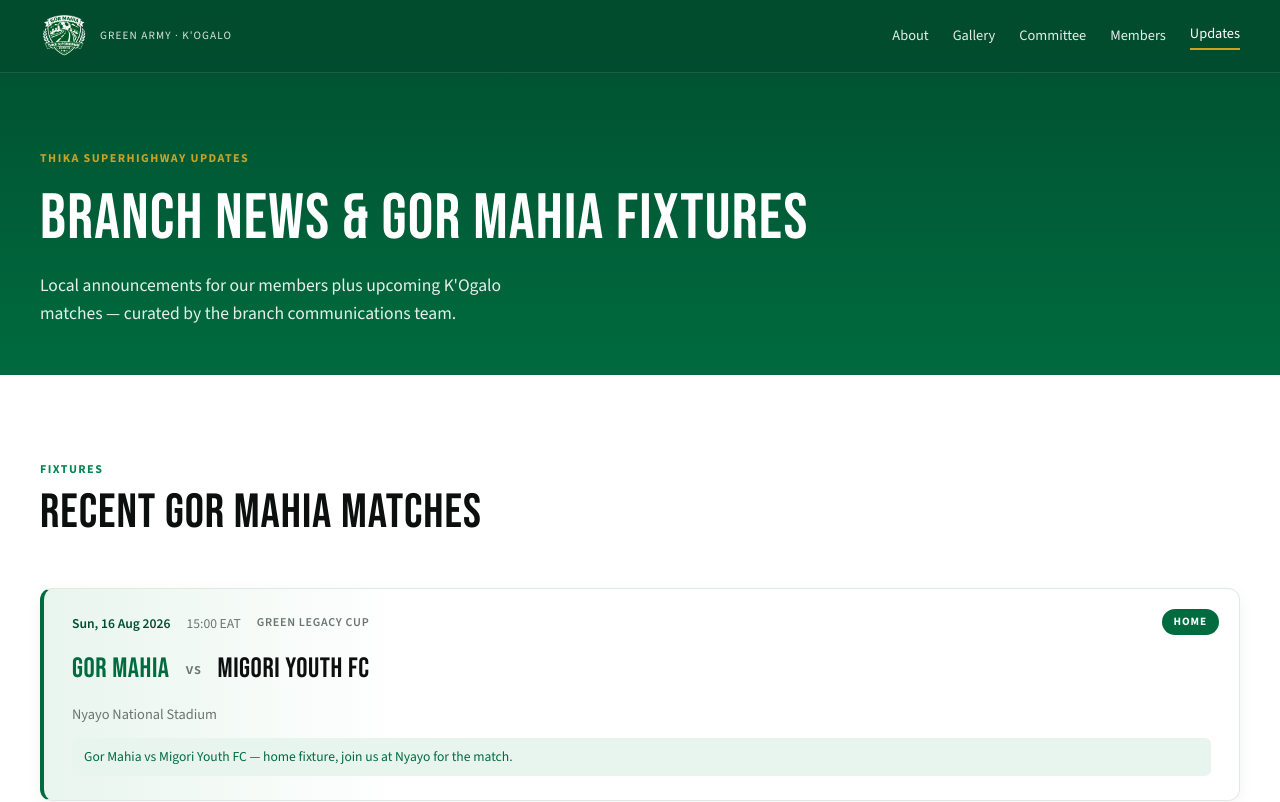
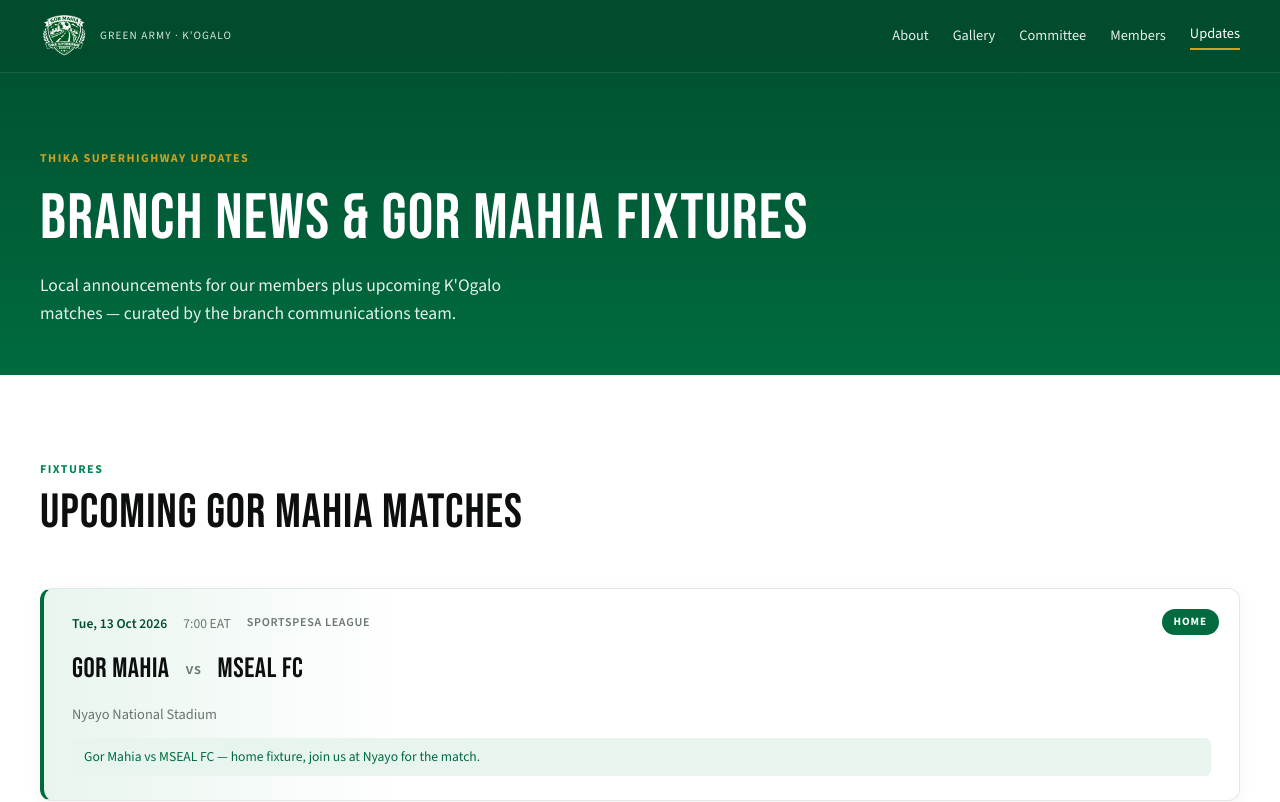
Before and after one commit to costamay/thika-superhighway-branch-website, a React (Vite) app: page /blog in a window 1280 px wide. Shown: the top 802 px of the page. Built offline with nearby package versions, Linux system fonts and the light colour scheme.

Commit message:
added upcoming matches

```diff
--- a/src/data/content.js
+++ b/src/data/content.js
@@ -73,35 +73,35 @@
     passportImage: tito,
   },
   {
-    id: 'TSG-006',
+    id: 'TSG-002',
     name: 'Millicent Awuor',
     role: 'Chairlady',
     committee: true,
     passportImage: millicent,
   },
   {
-    id: 'TSG-002',
+    id: 'TSG-003',
     name: 'Geofrey  Owano',
     role: 'Secretary',
     committee: true,
     passportImage: geofrey,
   },
   {
-    id: 'TSG-003',
+    id: 'TSG-004',
     name: 'Willish Owino',
     role: 'Treasurer',
     committee: true,
     passportImage: willish,
   },
   {
-    id: 'TSG-004',
+    id: 'TSG-005',
     name: 'Elly Onyango',
     role: 'Welfare Chairperson',
     committee: true,
     passportImage: elly2,
   },
   {
-    id: 'TSG-005',
+    id: 'TSG-006',
     name: 'Amos Opiyo',
     zone: 'Ruiru',
     role: 'Transport Coordinator',
@@ -109,42 +109,42 @@
     passportImage: amos,
   },
   {
-    id: 'TSG-006',
+    id: 'TSG-007',
     name: 'Kennedy Otieno',
     role: 'Head of Security',
     committee: true,
     passportImage: kennedy,
   },
   {
-    id: 'TSG-007',
+    id: 'TSG-008',
     name: 'Augustine Okwaro',
     role: 'Member',
     committee: false,
     passportImage: augustine,
   },
   {
-    id: 'TSG-008',
+    id: 'TSG-009',
     name: 'Beril Achieng',
     role: 'Member',
     committee: false,
     passportImage: beril,
   },
   {
-    id: 'TSG-009',
+    id: 'TSG-010',
     name: 'Byrone Omondi',
     role: 'Member',
     committee: false,
     passportImage: byrone,
   },
   {
-    id: 'TSG-010',
+    id: 'TSG-011',
     name: 'Caroline Atieno',
     role: 'Member',
     committee: false,
     passportImage: caroline,
   },
   {
-    id: 'TSG-011',
+    id: 'TSG-012',
     name: 'Jackline Akinyi',
     role: 'Member',
     committee: false,
@@ -152,7 +152,7 @@
       'https://images.unsplash.com/photo-1583863788434-e58a36330cf0?w=400&h=533&fit=crop',
   },
   {
-    id: 'TSG-012',
+    id: 'TSG-013',
     name: 'Charles Otieno',
     role: 'Member',
     committee: false,
@@ -160,21 +160,21 @@
       'https://images.unsplash.com/photo-1583863788434-e58a36330cf0?w=400&h=533&fit=crop',
   },
   {
-    id: 'TSG-013',
+    id: 'TSG-014',
     name: 'Claris Anyango',
     role: 'Member',
     committee: false,
     passportImage: claris,
   },
   {
-    id: 'TSG-014',
+    id: 'TSG-015',
     name: 'Dauglas Otieno',
     role: 'Member',
     committee: false,
     passportImage: dagy,
   },
   {
-    id: 'TSG-015',
+    id: 'TSG-016',
     name: 'Rose Atieno',
     role: 'Member',
     committee: false,
@@ -182,7 +182,7 @@
       'https://images.unsplash.com/photo-1583863788434-e58a36330cf0?w=400&h=533&fit=crop',
   },
   {
-    id: 'TSG-016',
+    id: 'TSG-017',
     name: 'Stephen Okoth',
     role: 'Member',
     committee: false,
@@ -190,21 +190,21 @@
       'https://images.unsplash.com/photo-1583863788434-e58a36330cf0?w=400&h=533&fit=crop',
   },
   {
-    id: 'TSG-017',
+    id: 'TSG-018',
     name: 'Isaya Omuneh',
     role: 'Member',
     committee: false,
     passportImage: omuneh,
   },
   {
-    id: 'TSG-018',
+    id: 'TSG-019',
     name: 'Jabes Ouma',
     role: 'Member',
     committee: false,
     passportImage: 'https://images.unsplash.com/photo-1583863788434-e58a36330cf0?w=400&h=533&fit=crop',
   },
   {
-    id: 'TSG-019',
+    id: 'TSG-020',
     name: 'James Nyawanda',
     role: 'Member',
     committee: false,
@@ -212,14 +212,14 @@
       'https://images.unsplash.com/photo-1583863788434-e58a36330cf0?w=400&h=533&fit=crop',
   },
   {
-    id: 'TSG-020',
+    id: 'TSG-021',
     name: 'Jared Ochieng',
     role: 'Member',
     committee: false,
     passportImage: 'https://images.unsplash.com/photo-1583863788434-e58a36330cf0?w=400&h=533&fit=crop',
   },
   {
-    id: 'TSG-021',
+    id: 'TSG-022',
     name: 'Faith Achieng',
     role: 'Member',
     committee: false,
@@ -227,7 +227,7 @@
       'https://images.unsplash.com/photo-1583863788434-e58a36330cf0?w=400&h=533&fit=crop',
   },
   {
-    id: 'TSG-022',
+    id: 'TSG-023',
     name: 'John Aketch',
     role: 'Member',
     committee: false,
@@ -250,7 +250,7 @@
   //     'https://images.unsplash.com/photo-1583863788434-e58a36330cf0?w=400&h=533&fit=crop',
   // },
   {
-    id: 'TSG-025',
+    id: 'TSG-024',
     name: 'Laventah Akoth',
     role: 'Member',
     committee: false,
@@ -258,7 +258,7 @@
       'https://images.unsplash.com/photo-1583863788434-e58a36330cf0?w=400&h=533&fit=crop',
   },
   {
-    id: 'TSG-026',
+    id: 'TSG-025',
     name: 'Lucas Omolo',
     role: 'Member',
     committee: false,
@@ -274,7 +274,7 @@
   //     'https://images.unsplash.com/photo-1583863788434-e58a36330cf0?w=400&h=533&fit=crop',
   // },
   {
-    id: 'TSG-028',
+    id: 'TSG-026',
     name: 'Moses Onyango',
     role: 'Member',
     committee: false,
@@ -289,36 +289,28 @@
   //     'https://images.unsplash.com/photo-1583863788434-e58a36330cf0?w=400&h=533&fit=crop',
   // },
   {
-    id: 'TSG-030',
+    id: 'TSG-027',
     name: 'Samson Ainda',
     role: 'Member',
     committee: false,
     passportImage: samson,
   },
-  // {
-  //   id: 'TSG-031',
-  //   name: 'Stephen Mengo',
-  //   role: 'Member',
-  //   committee: false,
-  //   passportImage:
-  //     'https://images.unsplash.com/photo-1583863788434-e58a36330cf0?w=400&h=533&fit=crop',
-  // },
   {
-    id: 'TSG-032',
+    id: 'TSG-028',
     name: 'Stephen Caliph',
     role: 'Member',
     committee: false,
     passportImage: caliph,
   },
   {
-    id: 'TSG-033',
+    id: 'TSG-029',
     name: 'Stephen Okaka',
     role: 'Member',
     committee: false,
     passportImage: ogwedhi,
   },
   {
-    id: 'TSG-034',
+    id: 'TSG-030',
     name: 'Wilson Nyawanda',
     role: 'Member',
     committee: false,
@@ -326,12 +318,20 @@
       'https://images.unsplash.com/photo-1583863788434-e58a36330cf0?w=400&h=533&fit=crop',
   },
   {
-    id: 'TSG-035',
+    id: 'TSG-031',
     name: 'Wycliffe Otieno',
     role: 'Member',
     committee: false,
     passportImage: jabondo,
   },
+  {
+    id: 'TSG-032',
+    name: 'Selline Achieng',
+    role: 'Member',
+    committee: false,
+    passportImage:
+       'https://images.unsplash.com/photo-1583863788434-e58a36330cf0?w=400&h=533&fit=crop',
+   }
 ]
 
 /** Committee subset shown on the landing page */
@@ -525,14 +525,14 @@
 export const upcomingMatches = [
   {
     id: 1,
-    date: '2026-08-16',
-    time: '15:00 EAT',
-    competition: 'Green Legacy Cup',
-    home: 'Gor Mahia',
-    away: 'Migori Youth FC',
+    date: '2026-10-13',
+    time: '7:00 EAT',
+    competition: 'SportsPesa League',
+    home: 'GOR MAHIA',
+    away: 'MSEAL FC',
     venue: 'Nyayo National Stadium',
     isHome: true,
-    branchNote: 'Gor Mahia vs Migori Youth FC — home fixture, join us at Nyayo for the match.',
+    branchNote: 'Gor Mahia vs MSEAL FC — home fixture, join us at Nyayo for the match.',
   }
   // {
   //   id: 2,
--- a/src/pages/BlogPage.jsx
+++ b/src/pages/BlogPage.jsx
@@ -29,7 +29,7 @@
         <div className="container">
           <header className="section-header">
             <span className="section-label">Fixtures</span>
-            <h2>Recent Gor Mahia matches</h2>
+            <h2>Upcoming Gor Mahia matches</h2>
             {/* <p>Branch travel and watch-party notes included where planned.</p> */}
           </header>
           <div className="fixtures__list">
```
